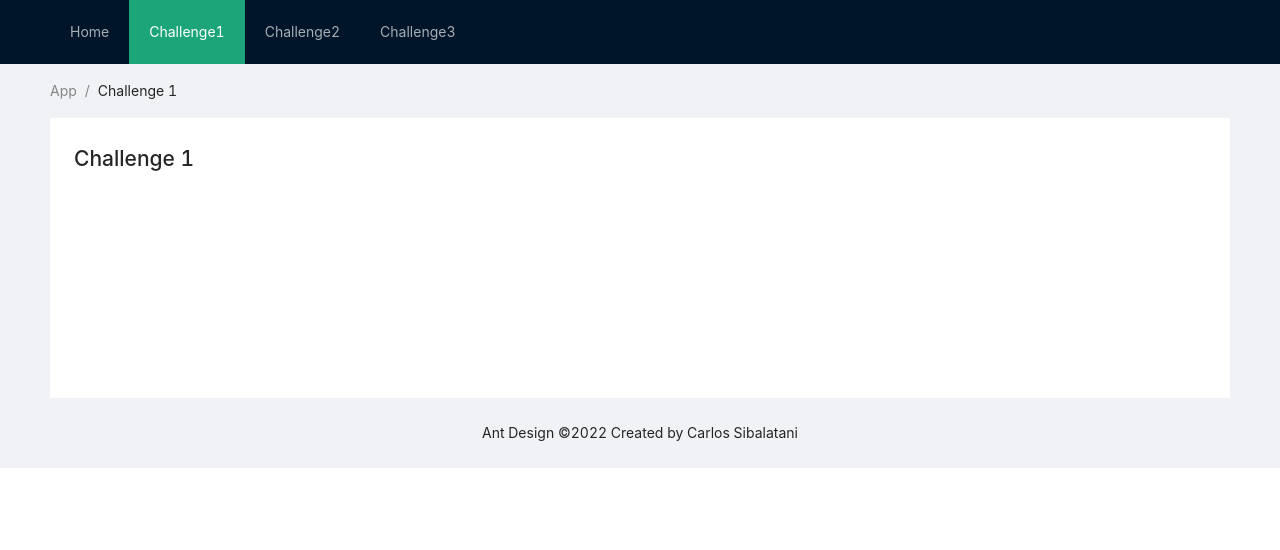
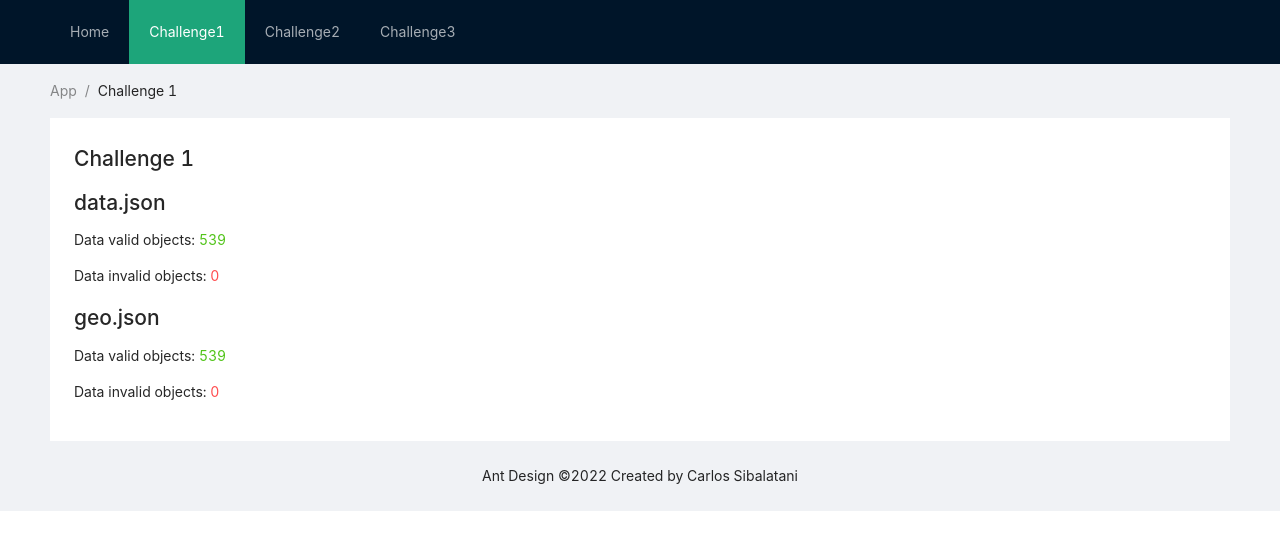
Before and after one commit to FearTheBeard95/ambrite-coding-challenge, a React (Create React App) app: page /c1 in a window 1280 px wide. Shown: the top 550 px of the page. Built offline with nearby package versions, Linux system fonts and the light colour scheme.

Commit message:
Wire up challenge 1 page

```diff
--- a/src/components/pages/Challenge1.jsx
+++ b/src/components/pages/Challenge1.jsx
@@ -1,26 +1,45 @@
 import React from 'react';
-import { Breadcrumb } from 'antd';
+import { Breadcrumb, Typography } from 'antd';
 import MainLayout from '../MainLayout';
-import checkJSON from '../../utils/json-checker';
 import dataJSON from '../../utils/data.json';
 import geoJSON from '../../utils/geo.json';
 import { useState } from 'react';
 import { useEffect } from 'react';
-import { dataJSONSchema, geoJSONSchema } from '../../constants/jsonSchemas';
+import geo_validator from '../../utils/json-validators/geo-validator';
+import data_validator from '../../utils/json-validators/data-validator';
+
+const { Text } = Typography;
 
 const Challenge1 = () => {
-  // const [dataCount, setDataCount] = useState(0);
-  // const [geoCount, setGeoCount] = useState(0);
+  const [geoData, setResults1] = useState({
+    valid: [],
+    invalid: [],
+  });
+
+  const [dataFile, setResults2] = useState({
+    valid: [],
+    invalid: [],
+  });
 
   useEffect(() => {
-    console.group('data.json');
-    dataJSON.map((json) => console.log(checkJSON(json, dataJSONSchema)));
-    console.groupEnd();
-
-    console.group('geo.json');
-    geoJSON.map((json) => console.log(checkJSON(json, geoJSONSchema)));
-    console.groupEnd();
-  });
+    // eslint-disable-next-line no-unused-vars
+    let isMounted = true;
+    geo_validator(geoJSON).then((results) => {
+      setResults1({
+        valid: results.valid,
+        invalid: results.invalid,
+      });
+    });
+    data_validator(dataJSON).then((results) => {
+      setResults2({
+        valid: results.valid,
+        invalid: results.invalid,
+      });
+    });
+    return () => {
+      isMounted = false;
+    };
+  }, []);
   return (
     <MainLayout selected={['Challenge1']}>
       <Breadcrumb style={{ margin: '16px 0' }}>
@@ -29,6 +48,23 @@ const Challenge1 = () => {
       </Breadcrumb>
       <div className='site-layout-content'>
         <h1>Challenge 1</h1>
+        <h2>data.json</h2>
+        <p>
+          Data valid objects: <Text type='success'>{geoData.valid.length}</Text>
+        </p>
+        <p>
+          Data invalid objects:{' '}
+          <Text type='danger'>{geoData.invalid.length}</Text>
+        </p>
+        <h2>geo.json</h2>
+        <p>
+          Data valid objects:{' '}
+          <Text type='success'>{dataFile.valid.length}</Text>
+        </p>
+        <p>
+          Data invalid objects:{' '}
+          <Text type='danger'>{dataFile.invalid.length}</Text>
+        </p>
       </div>
     </MainLayout>
   );
--- a/src/utils/json-checker.js
+++ /dev/null
@@ -1,20 +0,0 @@
-const Ajv = require('ajv');
-const addFormats = require('ajv-formats');
-
-const ajv = new Ajv({ allErrors: true });
-
-//Add format to check coordinates using regex
-ajv.addFormat(
-  'coordinates',
-  '^([-]?([0-8]{1}[0-9]?|90|0).([0-9]{1,})?),[-]?(([0-1]?[0-7]?[0-9]?)?|[0-9]{2}|180).([0-9]{1,})?$'
-);
-
-addFormats(ajv);
-
-//function to validate json/data, receives JSON data and Schema to validate with
-const checkJSON = (json, schema) => {
-  const validate = ajv.compile(schema);
-  return validate(json);
-};
-
-export default checkJSON;
--- /dev/null
+++ b/src/utils/json-validators/ajv-instance.js
@@ -0,0 +1,14 @@
+const Ajv = require('ajv');
+const addFormats = require('ajv-formats');
+
+const ajvInstance = new Ajv({ allErrors: true });
+
+//Add format to check coordinates using regex
+ajvInstance.addFormat(
+  'coordinates',
+  '^([-]?([0-8]{1}[0-9]?|90|0).([0-9]{1,})?),[-]?(([0-1]?[0-7]?[0-9]?)?|[0-9]{2}|180).([0-9]{1,})?$'
+);
+
+addFormats(ajvInstance);
+
+export default ajvInstance;
--- /dev/null
+++ b/src/utils/json-validators/data-validator.js
@@ -0,0 +1,22 @@
+import ajvInstance from './ajv-instance';
+
+const schema = {
+  type: 'object',
+  properties: {
+    active: { type: 'number' },
+    asn: { type: 'number' },
+    countrycode: { type: 'string' },
+    id: { type: 'number' },
+    statecode: { type: ['string', 'null'] },
+    meta: { type: 'string' },
+  },
+};
+
+const ajv = ajvInstance.compile(schema);
+
+export default async function data_validator(file) {
+  return await {
+    valid: file.filter((json) => ajv(json) === true),
+    invalid: file.filter((json) => ajv(json) === false),
+  };
+}
--- /dev/null
+++ b/src/utils/json-validators/geo-validator.js
@@ -0,0 +1,21 @@
+import ajvInstance from './ajv-instance';
+
+const schema = {
+  type: 'object',
+  properties: {
+    ipv4: { type: 'string', format: 'ipv4' },
+    geo: {
+      type: 'string',
+      format: 'coordinates',
+    },
+  },
+};
+
+const ajv = ajvInstance.compile(schema);
+
+export default async function geo_validator(file) {
+  return await {
+    valid: file.filter((json) => ajv(json) === true),
+    invalid: file.filter((json) => ajv(json) === false),
+  };
+}
```
